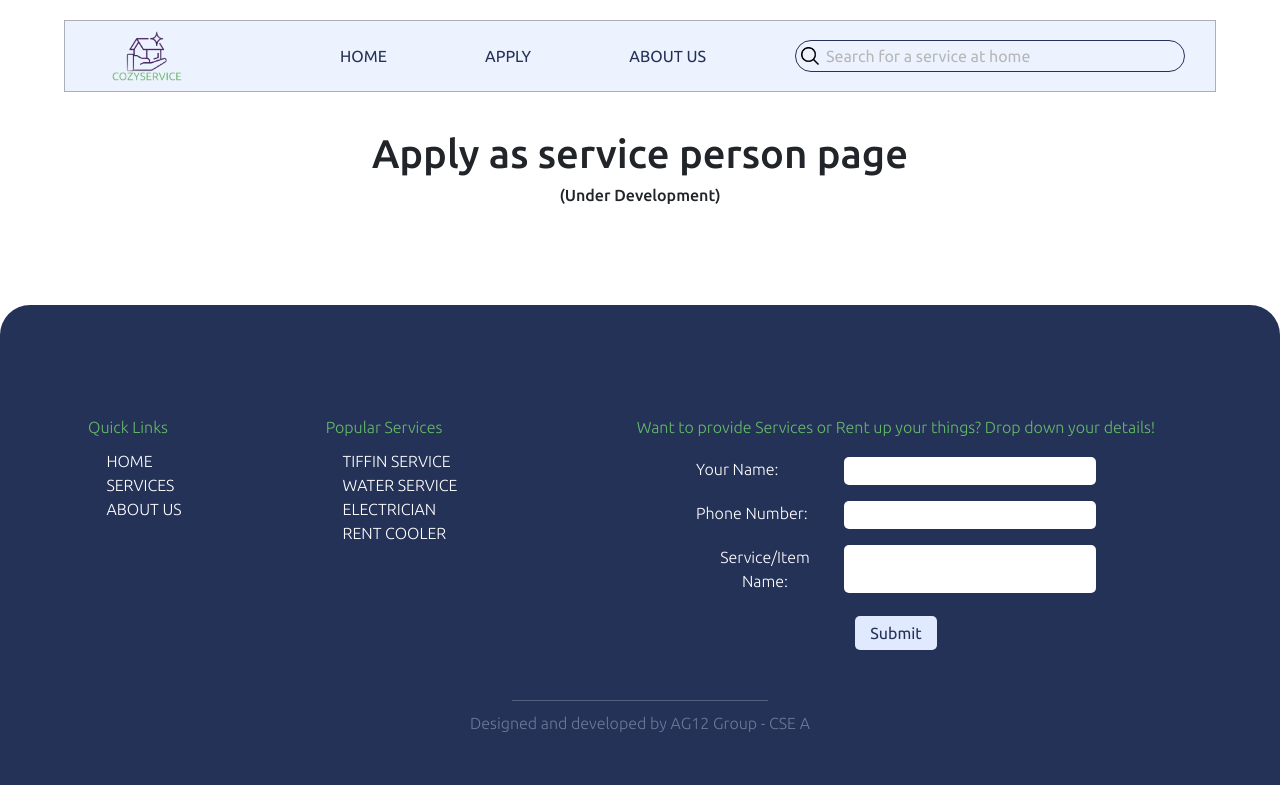
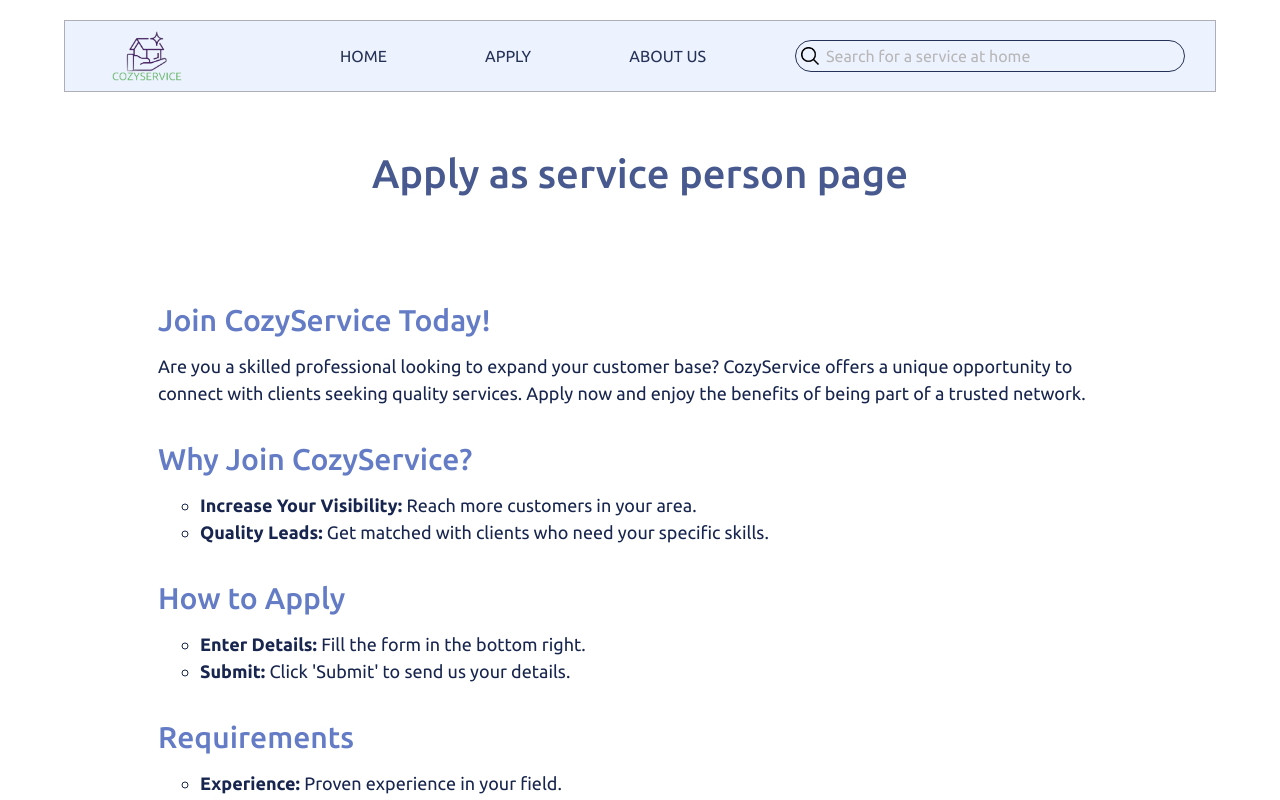
Before and after one commit to aaravgavshinde/cozyservice, a React (Create React App) app: page /apply in a window 1280 px wide. Shown: the top 800 px of the page. Built offline with nearby package versions, Linux system fonts and the light colour scheme.

Commit message:
added about and apply sections

```diff
--- /dev/null
+++ b/src/Components/AboutUs.css
@@ -0,0 +1,15 @@
+.about-main-div{
+    width: 80%;
+    margin: 200px auto;
+}
+
+.about-main-div h1{
+    color: #47598E;
+}
+
+.about-content{
+    font-size: 20px;
+    color: #18264f;
+    margin-top: 20px;
+    text-align: justify;
+}
--- a/src/Components/AboutUs.jsx
+++ b/src/Components/AboutUs.jsx
@@ -1,10 +1,13 @@
 import React from 'react'
+import './AboutUs.css'
 
 export default function AboutUs() {
   return (
-    <div>
-      <h1>About Us Page</h1>
-      <h6>(Under Development)</h6>
+    <div className='about-main-div'>
+      <h1>About Us</h1>
+      <div className='about-content'>In today’s fast-paced world, finding reliable service providers can be a daunting task. Whether it’s an electrician, plumber, or mechanic, traditional methods often fall short in terms of efficiency and quality. CozyService aims to bridge this gap by offering a centralized platform that seamlessly connects users with skilled professionals.
+        CozyService will employ advanced recommender systems to suggest the most suitable service providers based on customer preferences, feedback, and geographical location. The platform will feature a user-friendly interface, allowing customers to easily search for, compare, and book services. Initially targeting the city of Vidisha in Madhya Pradesh, the project is designed for scalability and can be expanded to other cities in the future. The expected outcome is the creation of a convenient, reliable, and efficient platform that enhances customer satisfaction, improves service quality, and creates new business opportunities.
+      </div>
     </div>
   )
 }
--- a/src/Components/All Services/CommonCSS.css
+++ b/src/Components/All Services/CommonCSS.css
@@ -5,16 +5,16 @@
 
 .back-to-home{
     text-align: left;
-    color: #47598E;
+    color: #858ca1;
     font-weight: 400;
-    font-size: 20px;
-    margin-top: 30px;
+    font-size: 16px;
+    margin-top: 130px;
 }
 
 .details-heading{
     color: #47598E;
     font-size: 35px;
-    margin-top: 100px;
+    margin-top: 70px;
 }
 
 .details-description{
@@ -67,3 +67,10 @@
     margin: 5px;
     margin-right: 10px;
 }
+
+@media screen and (min-width: 0) and (max-width: 1260) {
+    .details-main-div{
+        width: 80%;
+        margin: auto;
+    }
+}
--- a/src/Components/ApplyAsSP.css
+++ b/src/Components/ApplyAsSP.css
@@ -1,3 +1,41 @@
-h1{
-    margin-top: 130px;
+.apply-main-div{
+    width: 80%;
+    margin: 150px auto;
 }
+
+.apply-main-div h1{
+    color: #47598E;
+}
+
+.apply-content{
+    margin: 100px 30px;
+    text-align: left;
+}
+
+.apply-heading{
+    font-size: 30px;
+    color: #647cc6;
+    font-weight: 500;
+    margin-top: 30px;
+}
+
+.apply-desc{
+    font-size: 18px;
+    margin-top: 10px;
+    margin-bottom: 20px;
+    color: #18264f;
+}
+
+.apply-list{
+    display: grid;
+    justify-content: start;
+    margin-left: 10px;
+    margin-top: 10px;
+    margin-bottom: 20px;
+}
+
+.apply-list li{
+    list-style: circle;
+    font-size: 18px;
+    color: #18264f;
+}
--- a/src/Components/ApplyAsSP.jsx
+++ b/src/Components/ApplyAsSP.jsx
@@ -3,9 +3,45 @@
 
 export default function ApplyAsSP() {
   return (
-    <div>
+    <div className='apply-main-div'>
       <h1>Apply as service person page</h1>
-      <h6>(Under Development)</h6>
+      <div className='apply-content'>
+        <div className='apply-box'>
+          <div className='apply-heading'>Join CozyService Today!</div>
+          <div className='apply-desc'>Are you a skilled professional looking to expand your customer base? CozyService offers a unique opportunity to connect with clients seeking quality services. Apply now and enjoy the benefits of being part of a trusted network.</div>
+        </div>
+
+        <div className='apply-box'>
+          <div className='apply-heading'>Why Join CozyService?</div>
+          <ul className='apply-list'>
+            <li><b>Increase Your Visibility:</b> Reach more customers in your area. </li>
+            <li><b>Quality Leads:</b>  Get matched with clients who need your specific skills. </li>
+          </ul>
+        </div>
+
+        <div className='apply-box'>
+          <div className='apply-heading'>How to Apply</div>
+          <ul className='apply-list'>
+            <li><b>Enter Details:</b> Fill the form in the bottom right. </li>
+            <li><b>Submit:</b> Click 'Submit' to send us your details. </li>
+          </ul>
+        </div>
+
+        <div className='apply-box'>
+          <div className='apply-heading'>Requirements</div>
+          <ul className='apply-list'>
+            <li><b>Experience:</b> Proven experience in your field. </li>
+            <li><b>Equipment:</b> Own the necessary tools for your services. </li>
+            <li><b>Reliability:</b> Commitment to providing high-quality service. </li>
+            <li><b>Customer Service:</b> Friendly and professional behaviour. </li>
+          </ul>
+        </div>
+
+        <div className='apply-box'>
+          <div className='apply-heading'>Ready to Get Started?</div>
+          <div className='apply-desc'>Apply now and become part of the CozyService family! Enhance your business and connect with clients who value quality and reliability.</div>
+        </div>
+      </div>
     </div>
   )
 }
--- a/src/Components/Footer.jsx
+++ b/src/Components/Footer.jsx
@@ -8,7 +8,10 @@
     const [service, setService] = useState('')
 
     const collectData = async (e) => {
-        if (uname != '' && phone != '' && service != '') {
+        if (uname == '' || phone == '' || service == '') {
+            alert('Please fill the form!')
+        }
+        else{
             e.preventDefault();
         let result = await fetch('http://localhost:80/apply', {
             method: 'post',
@@ -22,11 +25,7 @@
         setUName('')
         setPhone('')
         setService('')
-
         alert('Your info has been submitted!')
-        }
-        else{
-            alert('Please fill the form!')
         }
     }
 
```
Lines whose indentation alone changed are shown as unchanged.
